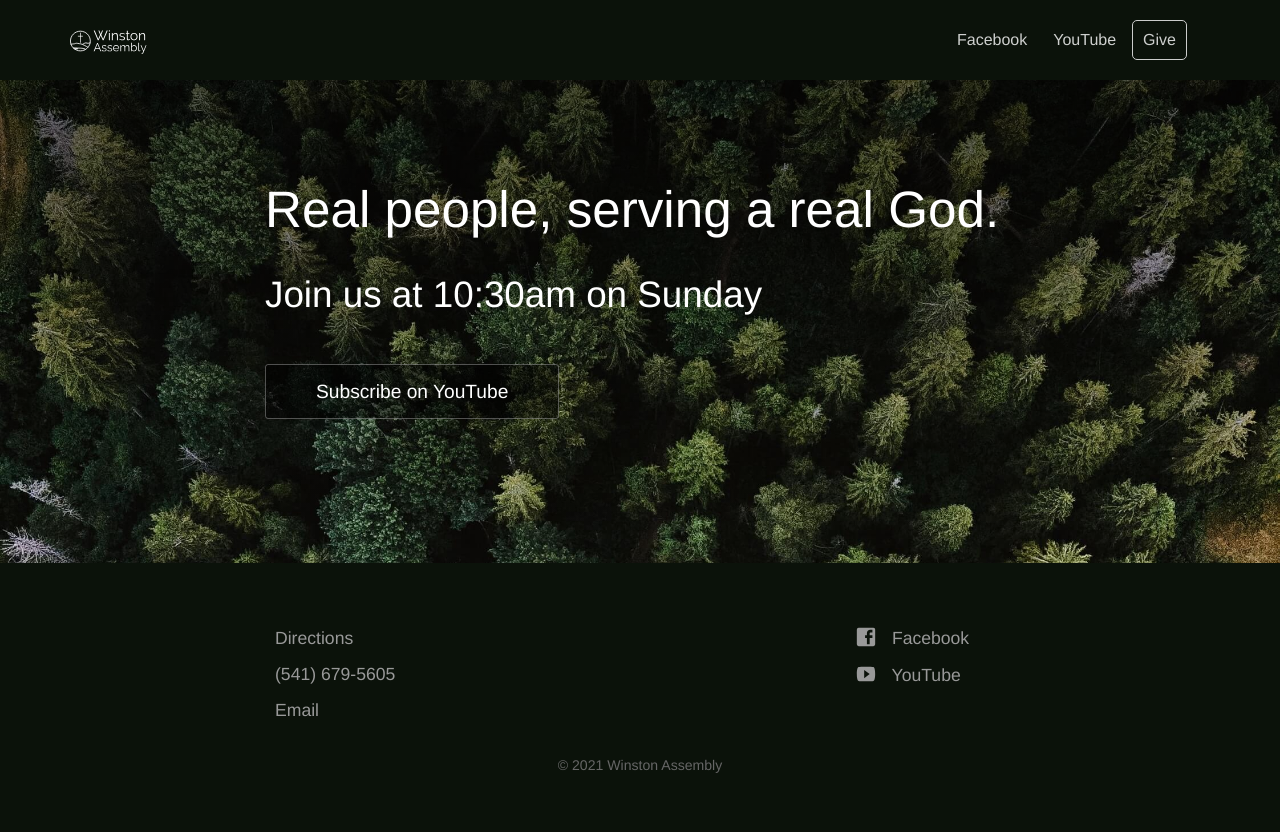
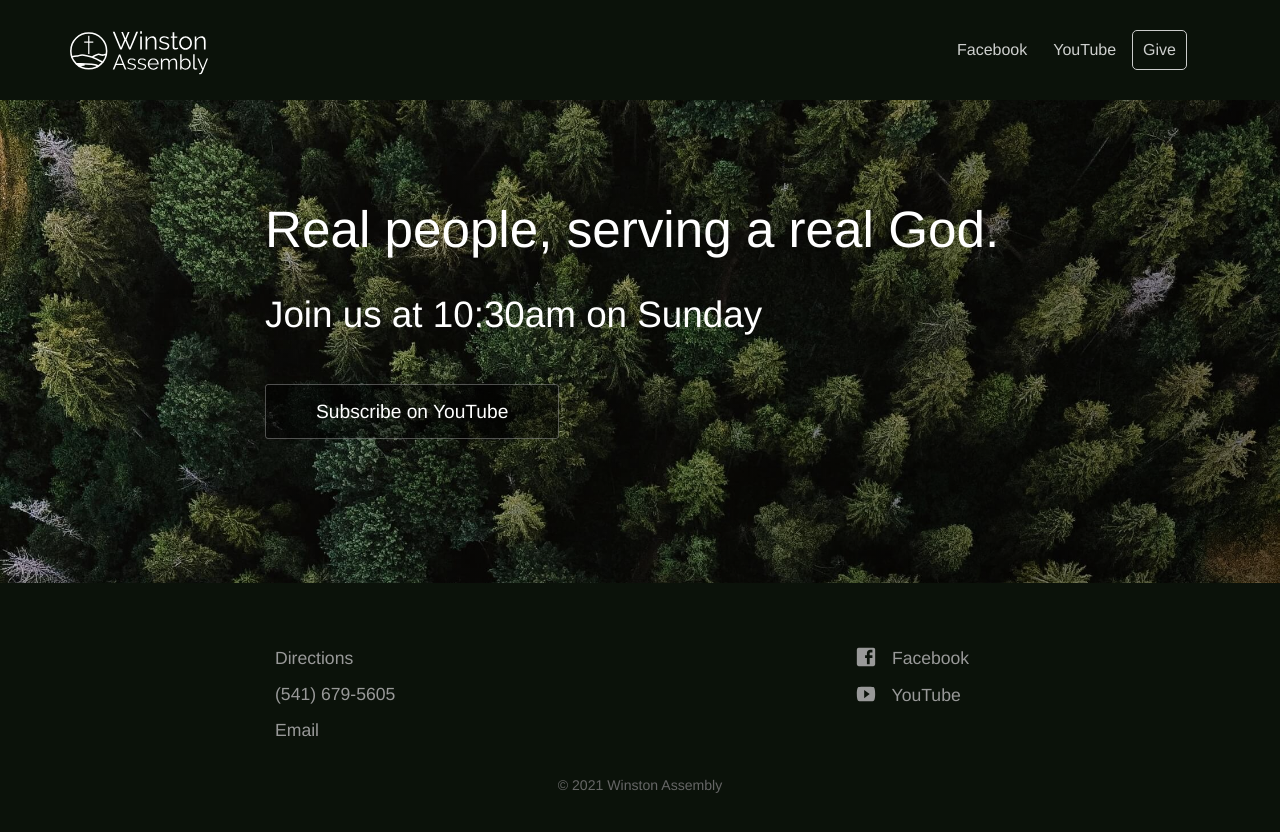
Before and after one commit to CloudCannon/hydra-jekyll-template, a Jekyll site: the page built from index.html, in a window 1280 px wide. Shown: the top 832 px of the page. Built offline with Jekyll 4.4.1, drawn with Linux system fonts in a browser that asks for light colours.

Commit message:
adjust background and footer colors and increase header legibility.

```diff
--- a/_layouts/default.html
+++ b/_layouts/default.html
@@ -23,7 +23,7 @@
 	<body>
 		<header>
 			<div class="container">
-				<div class="company-name"><a href="{{ site.baseurl }}/"><img src="{{ site.baseurl }}/images/logo.svg" alt="Winston Assembly of God" width="95" height="33" /></a></div>
+				<div class="company-name"><a href="{{ site.baseurl }}/"><img src="{{ site.baseurl }}/images/logo.svg" alt="Winston Assembly of God" height="60" /></a></div>
 				{% include navigation.html %}
 			</div>
 		</header>
--- a/_sass/landing-page.scss
+++ b/_sass/landing-page.scss
@@ -33,7 +33,7 @@
 
 .hero {
 	color: #ffffff;
-	background: linear-gradient(0deg, rgba(0, 0, 0, 0), rgba(0, 0, 0, 0.5)), $hero-image-url;
+	background: linear-gradient(135deg, rgba(0, 0, 0, 0), rgba(0, 0, 0, 0.5)), $hero-image-url;
     background-position: center;
     background-size: cover;
 
```
